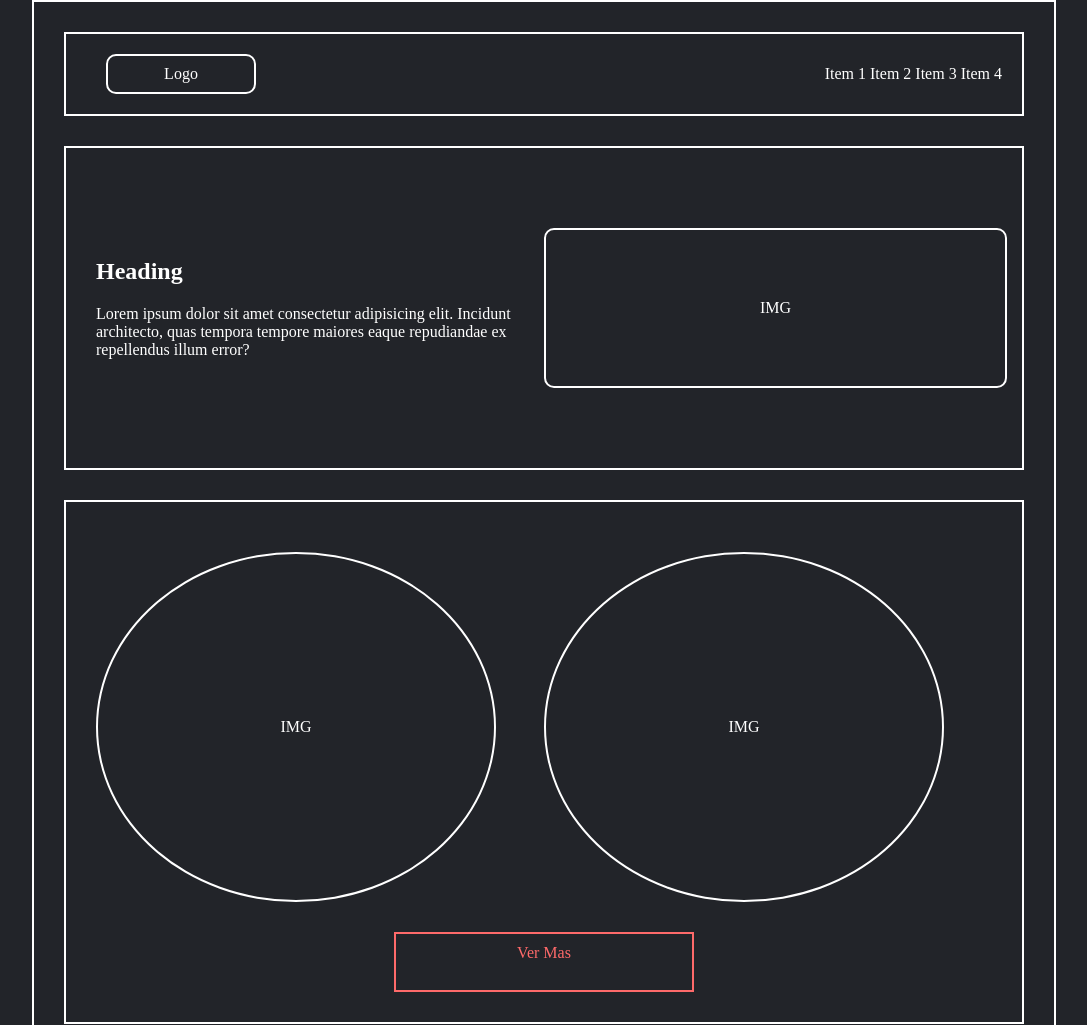
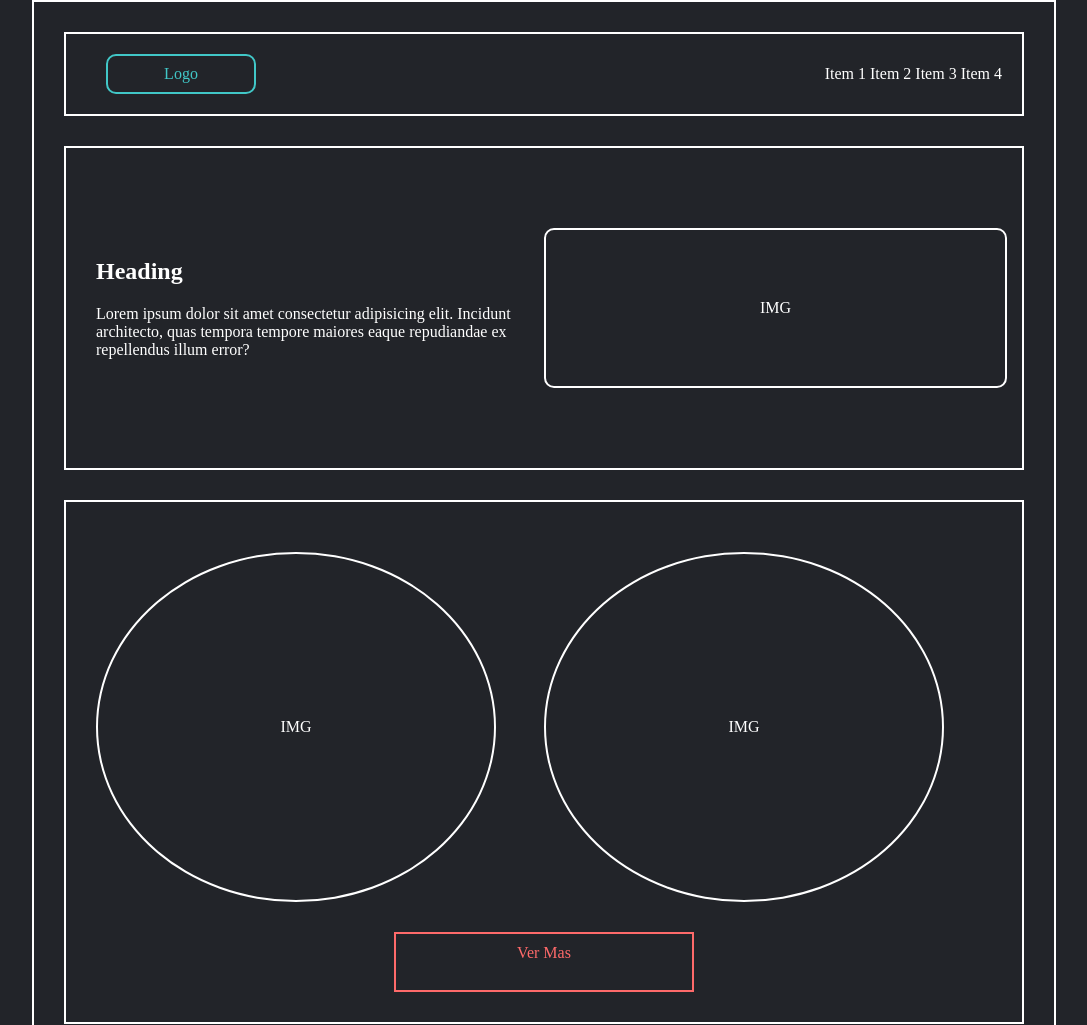
Before and after one commit to mrneurus/template-js, a plain HTML site: page index.html in a window 1280 px wide. Shown: the top 1025 px of the page, without its empty margins (96-1183 px from the left). Drawn offline with Linux system fonts and the light colour scheme.

Commit message:
Colors II

```diff
--- a/css/styles.scss
+++ b/css/styles.scss
@@ -7,6 +7,7 @@
 
 $bg-primary:rgb(34, 36, 41);
 $color-text:#ffff;
+$color-border-logo:rgb(65, 199, 199);
 
 body{
     background-color:$bg-primary;
@@ -34,7 +35,7 @@ body{
         padding: 20px;
 
         .logo{
-            border: solid 2px $color-text;
+            border: solid 2px $color-border-logo;
             width: 150px;
             height: 40px;
             border-radius: 10px;
@@ -45,7 +46,7 @@ body{
             justify-content: center;
             a{
                 text-align: center;
-                color: $color-text;
+                color: $color-border-logo;
                 text-decoration: none;
 
             }
```
Also changed, not shown: css/styles.css, 1 other file.
